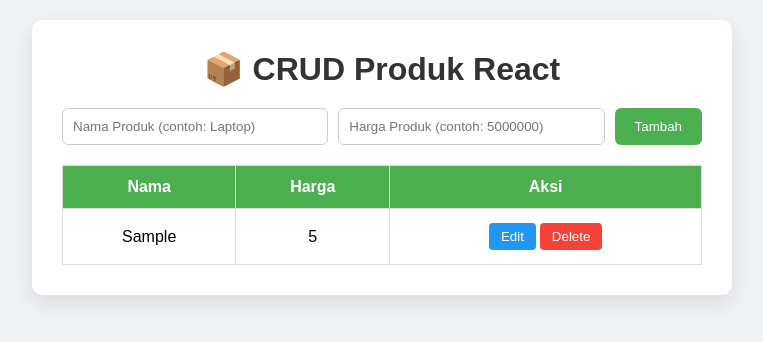
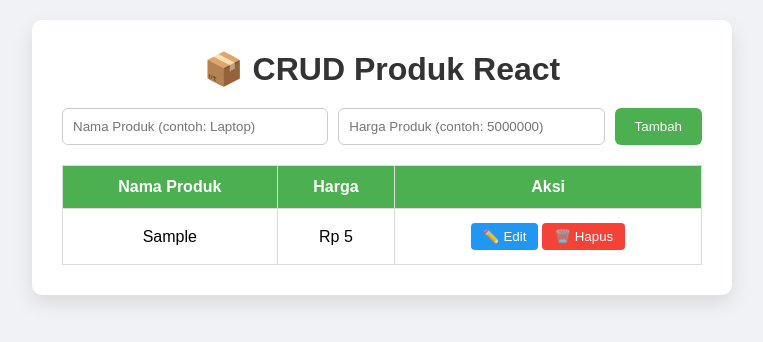
Before and after one commit to viktoriusperdi123-ctrl/product-crud, a React (Create React App) app: page / in a window 1280 px wide. Both pictures are taken after typing "Sample", "5" into the empty fields and a click on the button "Tambah". Shown: the top 342 px of the page, without its empty margins (258-1021 px from the left). Built offline with nearby package versions, Linux system fonts and the light colour scheme.

Commit message:
Update ProductList.js

```diff
--- a/src/components/ProductList.js
+++ b/src/components/ProductList.js
@@ -1,26 +1,75 @@
-import React from "react";
+import React, { useState } from "react";
 
-function ProductList({ products, editProduct, deleteProduct }) {
+function ProductList({ products, updateProduct, deleteProduct }) {
+  const [editId, setEditId] = useState(null);
+  const [editName, setEditName] = useState("");
+  const [editPrice, setEditPrice] = useState("");
+
+  const startEdit = (product) => {
+    setEditId(product.id);
+    setEditName(product.name);
+    setEditPrice(product.price);
+  };
+
+  const saveEdit = () => {
+    updateProduct({ id: editId, name: editName, price: editPrice });
+    setEditId(null);
+  };
+
   return (
     <table className="product-table">
       <thead>
         <tr>
-          <th>Nama</th>
+          <th>Nama Produk</th>
           <th>Harga</th>
           <th>Aksi</th>
         </tr>
       </thead>
       <tbody>
-        {products.map((product) => (
-          <tr key={product.id}>
-            <td>{product.name}</td>
-            <td>{product.price}</td>
-            <td>
-              <button onClick={() => editProduct(product)}>Edit</button>
-              <button onClick={() => deleteProduct(product.id)}>Delete</button>
-            </td>
+        {products.length === 0 ? (
+          <tr>
+            <td colSpan="3">Belum ada produk</td>
           </tr>
-        ))}
+        ) : (
+          products.map((p) => (
+            <tr key={p.id}>
+              <td>
+                {editId === p.id ? (
+                  <input
+                    value={editName}
+                    onChange={(e) => setEditName(e.target.value)}
+                  />
+                ) : (
+                  p.name
+                )}
+              </td>
+              <td>
+                {editId === p.id ? (
+                  <input
+                    type="number"
+                    value={editPrice}
+                    onChange={(e) => setEditPrice(e.target.value)}
+                  />
+                ) : (
+                  `Rp ${p.price}`
+                )}
+              </td>
+              <td>
+                {editId === p.id ? (
+                  <>
+                    <button onClick={saveEdit}>💾 Simpan</button>
+                    <button onClick={() => setEditId(null)}>❌ Batal</button>
+                  </>
+                ) : (
+                  <>
+                    <button onClick={() => startEdit(p)}>✏️ Edit</button>
+                    <button onClick={() => deleteProduct(p.id)}>🗑️ Hapus</button>
+                  </>
+                )}
+              </td>
+            </tr>
+          ))
+        )}
       </tbody>
     </table>
   );
```
